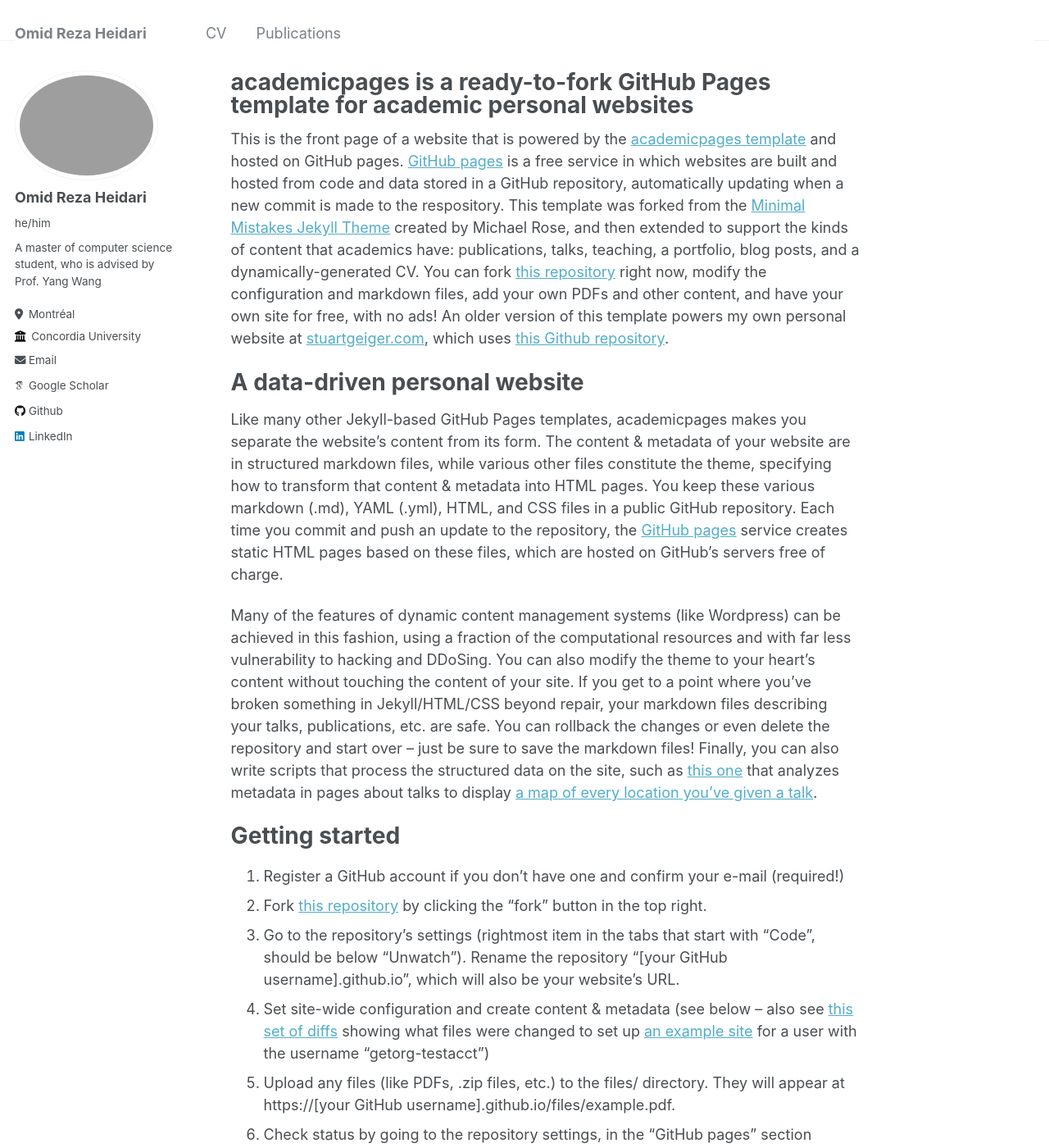
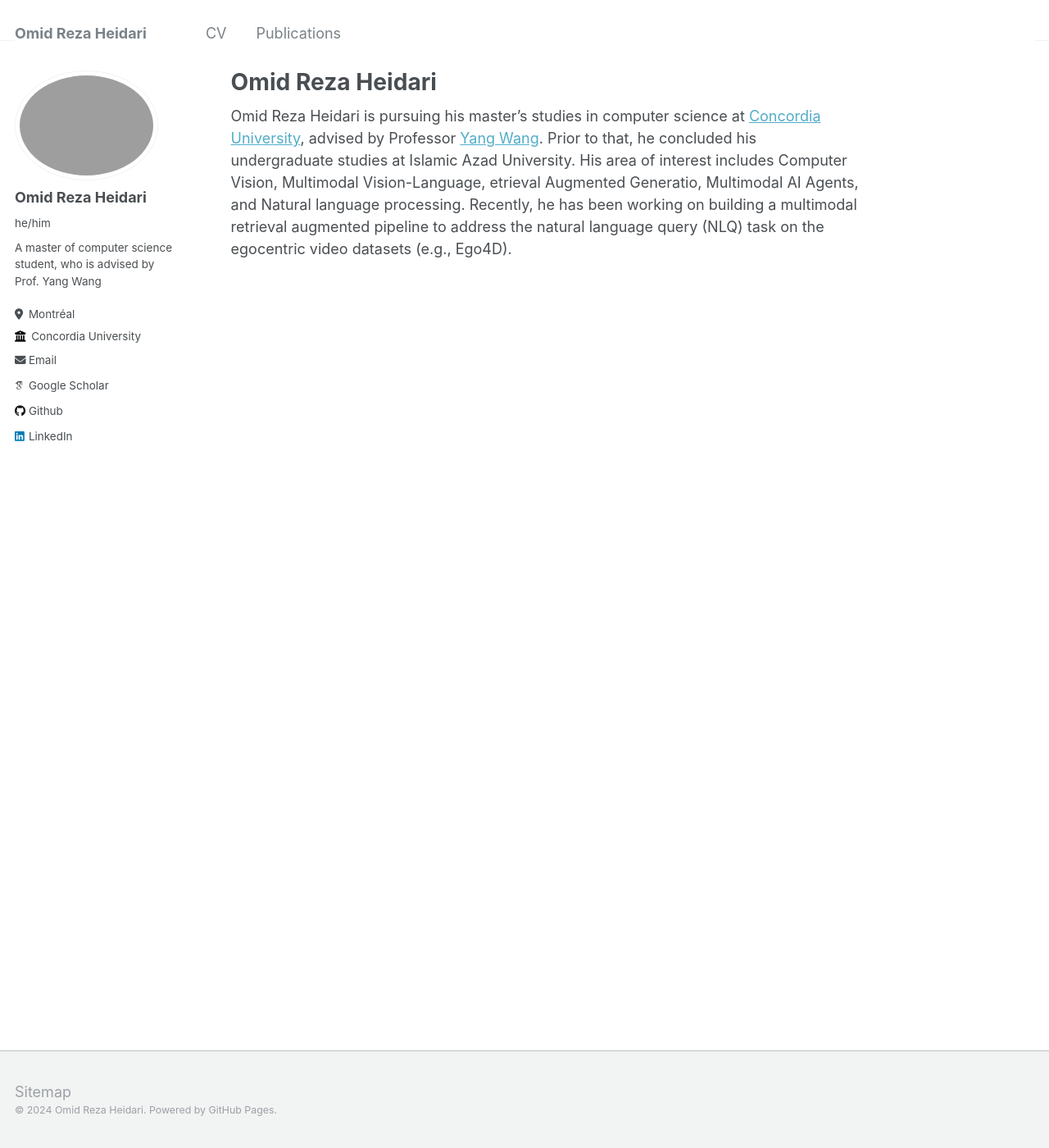
Before and after one commit to omid-reza/omid-reza.github.io, a Jekyll site: the page built from _pages/about.md, in a window 1280 px wide and 1400 px high. Shown: the whole window at 82% size. Built offline with Jekyll 4.4.1, drawn with Linux system fonts in a browser that asks for light colours; some web fonts are replaced; some of the changed text lies outside the part shown.

Commit message:
Replace some info

```diff
--- a/_pages/about.md
+++ b/_pages/about.md
@@ -1,37 +1,10 @@
 ---
 permalink: /
-title: "academicpages is a ready-to-fork GitHub Pages template for academic personal websites"
+title: "Omid Reza Heidari"
 author_profile: true
 redirect_from:
   - /about/
   - /about.html
 ---
 
-This is the front page of a website that is powered by the [academicpages template](https://github.com/academicpages/academicpages.github.io) and hosted on GitHub pages. [GitHub pages](https://pages.github.com) is a free service in which websites are built and hosted from code and data stored in a GitHub repository, automatically updating when a new commit is made to the respository. This template was forked from the [Minimal Mistakes Jekyll Theme](https://mmistakes.github.io/minimal-mistakes/) created by Michael Rose, and then extended to support the kinds of content that academics have: publications, talks, teaching, a portfolio, blog posts, and a dynamically-generated CV. You can fork [this repository](https://github.com/academicpages/academicpages.github.io) right now, modify the configuration and markdown files, add your own PDFs and other content, and have your own site for free, with no ads! An older version of this template powers my own personal website at [stuartgeiger.com](http://stuartgeiger.com), which uses [this Github repository](https://github.com/staeiou/staeiou.github.io).
-
-A data-driven personal website
-======
-Like many other Jekyll-based GitHub Pages templates, academicpages makes you separate the website's content from its form. The content & metadata of your website are in structured markdown files, while various other files constitute the theme, specifying how to transform that content & metadata into HTML pages. You keep these various markdown (.md), YAML (.yml), HTML, and CSS files in a public GitHub repository. Each time you commit and push an update to the repository, the [GitHub pages](https://pages.github.com/) service creates static HTML pages based on these files, which are hosted on GitHub's servers free of charge.
-
-Many of the features of dynamic content management systems (like Wordpress) can be achieved in this fashion, using a fraction of the computational resources and with far less vulnerability to hacking and DDoSing. You can also modify the theme to your heart's content without touching the content of your site. If you get to a point where you've broken something in Jekyll/HTML/CSS beyond repair, your markdown files describing your talks, publications, etc. are safe. You can rollback the changes or even delete the repository and start over -- just be sure to save the markdown files! Finally, you can also write scripts that process the structured data on the site, such as [this one](https://github.com/academicpages/academicpages.github.io/blob/master/talkmap.ipynb) that analyzes metadata in pages about talks to display [a map of every location you've given a talk](https://academicpages.github.io/talkmap.html).
-
-Getting started
-======
-1. Register a GitHub account if you don't have one and confirm your e-mail (required!)
-1. Fork [this repository](https://github.com/academicpages/academicpages.github.io) by clicking the "fork" button in the top right.
-1. Go to the repository's settings (rightmost item in the tabs that start with "Code", should be below "Unwatch"). Rename the repository "[your GitHub username].github.io", which will also be your website's URL.
-1. Set site-wide configuration and create content & metadata (see below -- also see [this set of diffs](http://archive.is/3TPas) showing what files were changed to set up [an example site](https://getorg-testacct.github.io) for a user with the username "getorg-testacct")
-1. Upload any files (like PDFs, .zip files, etc.) to the files/ directory. They will appear at https://[your GitHub username].github.io/files/example.pdf.
-1. Check status by going to the repository settings, in the "GitHub pages" section
-
-Site-wide configuration
-------
-The main configuration file for the site is in the base directory in [_config.yml](https://github.com/academicpages/academicpages.github.io/blob/master/_config.yml), which defines the content in the sidebars and other site-wide features. You will need to replace the default variables with ones about yourself and your site's github repository. The configuration file for the top menu is in [_data/navigation.yml](https://github.com/academicpages/academicpages.github.io/blob/master/_data/navigation.yml). For example, if you don't have a portfolio or blog posts, you can remove those items from that navigation.yml file to remove them from the header.
-
-Create content & metadata
-------
-For site content, there is one markdown file for each type of content, which are stored in directories like _publications, _talks, _posts, _teaching, or _pages. For example, each talk is a markdown file in the [_talks directory](https://github.com/academicpages/academicpages.github.io/tree/master/_talks). At the top of each markdown file is structured data in YAML about the talk, which the theme will parse to do lots of cool stuff. The same structured data about a talk is used to generate the list of talks on the [Talks page](https://academicpages.github.io/talks), each [individual page](https://academicpages.github.io/talks/2012-03-01-talk-1) for specific talks, the talks section for the [CV page](https://academicpages.github.io/cv), and the [map of places you've given a talk](https://academicpages.github.io/talkmap.html) (if you run this [python file](https://github.com/academicpages/academicpages.github.io/blob/master/talkmap.py) or [Jupyter notebook](https://github.com/academicpages/academicpages.github.io/blob/master/talkmap.ipynb), which creates the HTML for the map based on the contents of the _talks directory).
-
-For more info
-------
-More info about configuring academicpages can be found in [the guide](https://academicpages.github.io/markdown/). The [guides for the Minimal Mistakes theme](https://mmistakes.github.io/minimal-mistakes/docs/configuration/) (which this theme was forked from) might also be helpful.
+Omid Reza Heidari is pursuing his master's studies in computer science at [Concordia University](https://www.concordia.ca/), advised by Professor [Yang Wang](https://users.encs.concordia.ca/~wayang/). Prior to that, he concluded his undergraduate studies at Islamic Azad University. His area of interest includes Computer Vision, Multimodal Vision-Language, etrieval Augmented Generatio, Multimodal AI Agents, and Natural language processing. Recently, he has been working on building a multimodal retrieval augmented pipeline to address the natural language query (NLQ) task on the egocentric video datasets (e.g., Ego4D).
```
